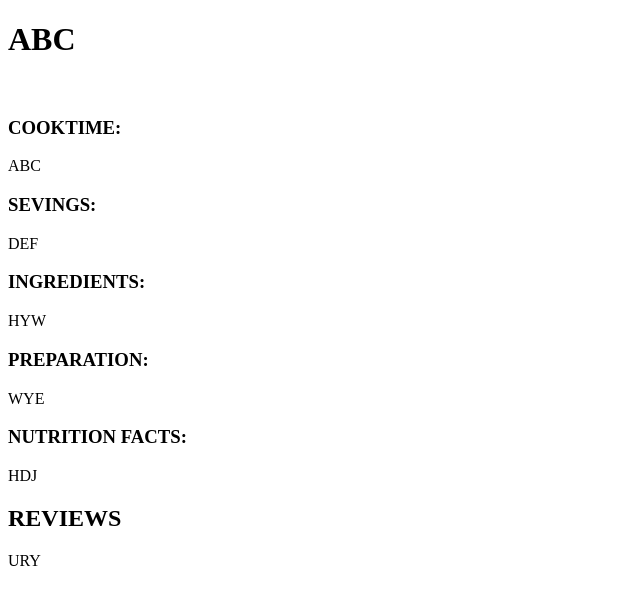
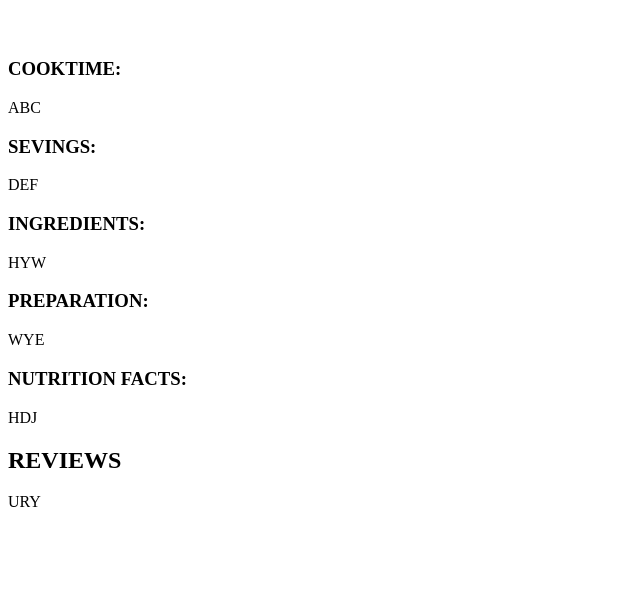
Before and after one commit to nhe-yu/chefs, a plain HTML site: page recipe0.html in a window 1280 px wide. Shown: the whole page, without its empty margins (0-640 px from the left). Drawn offline with Linux system fonts and the light colour scheme.

Commit message:
Update recipe0.html

```diff
--- a/recipe0.html
+++ b/recipe0.html
@@ -7,7 +7,7 @@
 </head>
 <body>
     <header><!--content for header--></header>
-    <h1>ABC</h1>
+    <h1><!-- Name of recipe--></h1>
     <img src="ABC" alt="">
     <h3>COOKTIME:</h3>
     <p>ABC</p>
```
